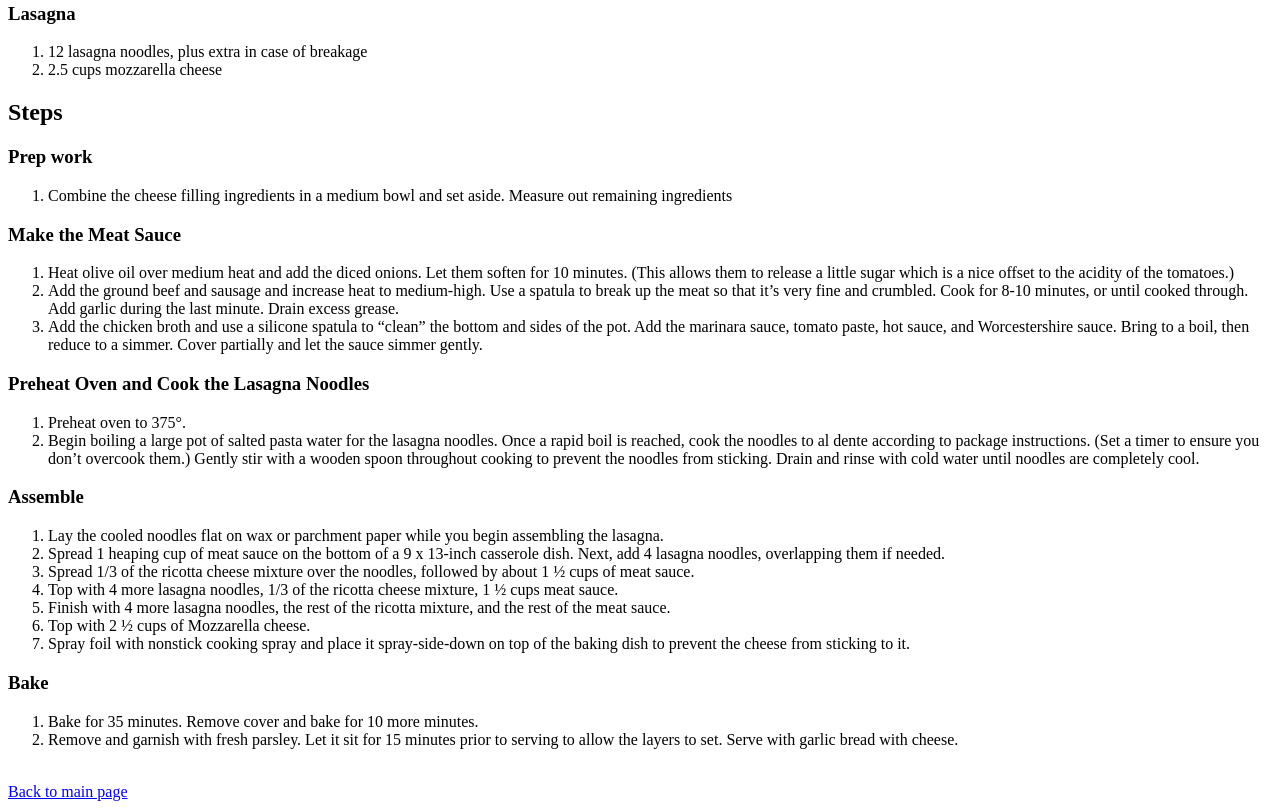
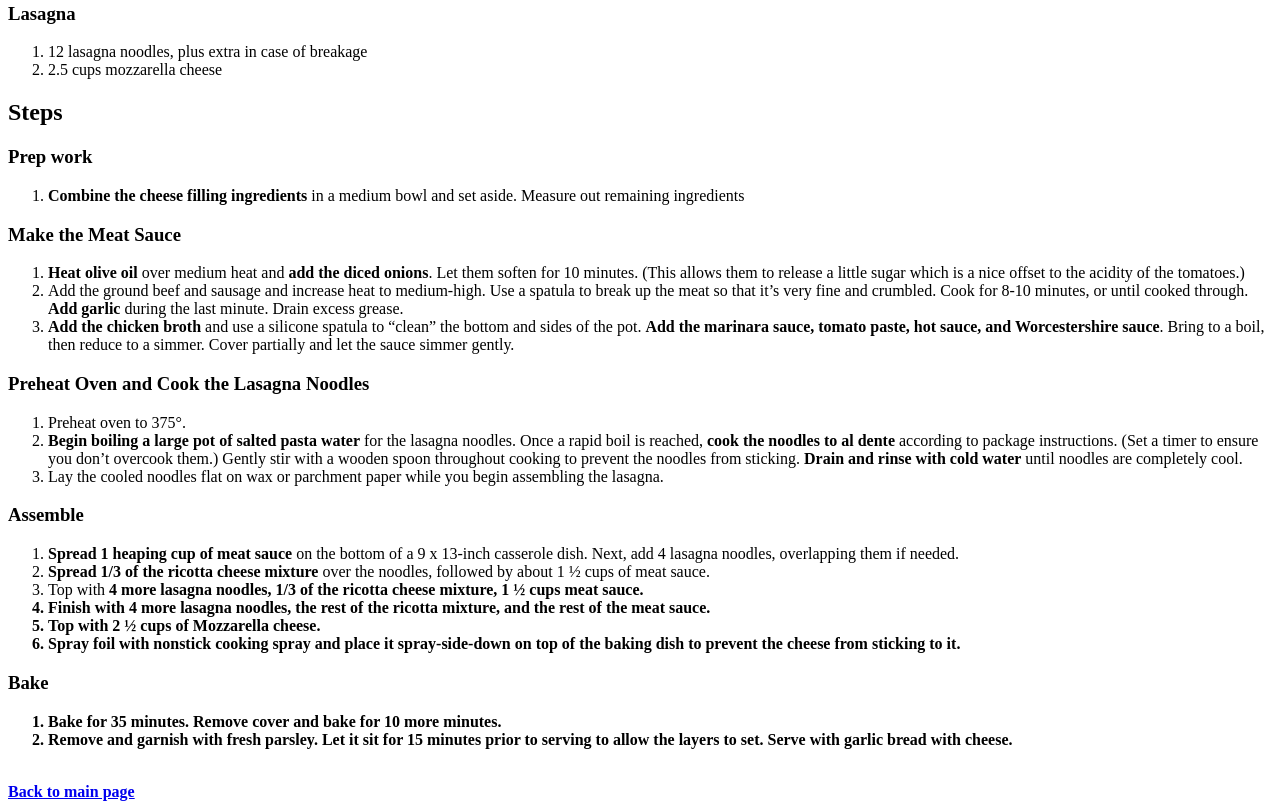
Before and after one commit to thycooon/odin-recipe, a plain HTML site: page recipes/lasagna.html in a window 1280 px wide. Shown: the part 873-1682 px from the top of the page. Drawn offline with Linux system fonts and the light colour scheme.

Commit message:
style: emphasize instructions for readibility

```diff
--- a/recipes/lasagna.html
+++ b/recipes/lasagna.html
@@ -39,33 +39,33 @@
     <h2>Steps</h2>
     <h3>Prep work</h3>
     <ol>
-        <li>Combine the cheese filling ingredients in a medium bowl and set aside. Measure out remaining ingredients</li>
+        <li><strong>Combine the cheese filling ingredients</strong> in a medium bowl and set aside. Measure out remaining ingredients</li>
     </ol>
     <h3>Make the Meat Sauce</h3>
     <ol>
-        <li>Heat olive oil over medium heat and add the diced onions. Let them soften for 10 minutes. (This allows them to release a little sugar which is a nice offset to the acidity of the tomatoes.)</li>
-        <li>Add the ground beef and sausage and increase heat to medium-high. Use a spatula to break up the meat so that it’s very fine and crumbled. Cook for 8-10 minutes, or until cooked through. Add garlic during the last minute. Drain excess grease.</li>
-        <li>Add the chicken broth and use a silicone spatula to “clean” the bottom and sides of the pot. Add the marinara sauce, tomato paste, hot sauce, and Worcestershire sauce. Bring to a boil, then reduce to a simmer. Cover partially and let the sauce simmer gently.</li>
+        <li><strong>Heat olive oil</strong> over medium heat and <strong>add the diced onions</strong>. Let them soften for 10 minutes. (This allows them to release a little sugar which is a nice offset to the acidity of the tomatoes.)</li>
+        <li></strong>Add the ground beef and sausage</strong> and increase heat to medium-high. Use a spatula to break up the meat so that it’s very fine and crumbled. Cook for 8-10 minutes, or until cooked through. <strong>Add garlic</strong> during the last minute. Drain excess grease.</li>
+        <li><strong>Add the chicken broth</strong> and use a silicone spatula to “clean” the bottom and sides of the pot. <strong>Add the marinara sauce, tomato paste, hot sauce, and Worcestershire sauce</strong>. Bring to a boil, then reduce to a simmer. Cover partially and let the sauce simmer gently.</li>
     </ol>
     <h3>Preheat Oven and Cook the Lasagna Noodles</h3>
     <ol>
         <li>Preheat oven to 375°.</li>
-        <li>Begin boiling a large pot of salted pasta water for the lasagna noodles. Once a rapid boil is reached, cook the noodles to al dente according to package instructions. (Set a timer to ensure you don’t overcook them.) Gently stir with a wooden spoon throughout cooking to prevent the noodles from sticking. Drain and rinse with cold water until noodles are completely cool.</li>
+        <li><strong>Begin boiling a large pot of salted pasta water</strong> for the lasagna noodles. Once a rapid boil is reached, <strong>cook the noodles to al dente</strong> according to package instructions. (Set a timer to ensure you don’t overcook them.) Gently stir with a wooden spoon throughout cooking to prevent the noodles from sticking. <strong>Drain and rinse with cold water</strong> until noodles are completely cool.</li>
+        <li>Lay the cooled noodles flat on wax or parchment paper while you begin assembling the lasagna.</li>
     </ol>
     <h3>Assemble</h3>
     <ol>
-        <li>Lay the cooled noodles flat on wax or parchment paper while you begin assembling the lasagna.</li>
-        <li>Spread 1 heaping cup of meat sauce on the bottom of a 9 x 13-inch casserole dish. Next, add 4 lasagna noodles, overlapping them if needed.</li>
-        <li>Spread 1/3 of the ricotta cheese mixture over the noodles, followed by about 1 ½ cups of meat sauce.</li>
-        <li>Top with 4 more lasagna noodles, 1/3 of the ricotta cheese mixture, 1 ½ cups meat sauce.</li>
-        <li>Finish with 4 more lasagna noodles, the rest of the ricotta mixture, and the rest of the meat sauce.</li>
-        <li>Top with 2 ½ cups of Mozzarella cheese.</li>
-        <li>Spray foil with nonstick cooking spray and place it spray-side-down on top of the baking dish to prevent the cheese from sticking to it.</li>
+        <li><strong>Spread 1 heaping cup of meat sauce</strong> on the bottom of a 9 x 13-inch casserole dish. Next, add 4 lasagna noodles, overlapping them if needed.</li>
+        <li><strong>Spread 1/3 of the ricotta cheese mixture</strong> over the noodles, followed by about 1 ½ cups of meat sauce.</li>
+        <li>Top with <strong>4 more lasagna noodles, 1/3 of the ricotta cheese mixture, 1 ½ cups meat sauce.</li>
+        <li>Finish with <strong>4 more lasagna noodles, the rest of the ricotta mixture</strong>, and <strong>the rest of the meat sauce</strong>.</li>
+        <li><strong>Top with 2 ½ cups of Mozzarella cheese</strong>.</li>
+        <li><strong>Spray foil with nonstick cooking spray</strong> and place it spray-side-down on top of the baking dish to prevent the cheese from sticking to it.</li>
     </ol>
     <h3>Bake</h3>
     <ol>
-        <li>Bake for 35 minutes. Remove cover and bake for 10 more minutes.</li>
-        <li>Remove and garnish with fresh parsley. Let it sit for 15 minutes prior to serving to allow the layers to set. Serve with garlic bread with cheese.</li>
+        <li>Bake for 35 minutes. Remove cover and <strong>bake for 10 more minutes</strong>.</li>
+        <li>Remove and garnish with fresh parsley. <strong>Let it sit for 15 minutes prior to serving</strong> to allow the layers to set. Serve with garlic bread with cheese.</li>
     </ol>
     <br>
     <a href="../index.html">Back to main page</a>
```
